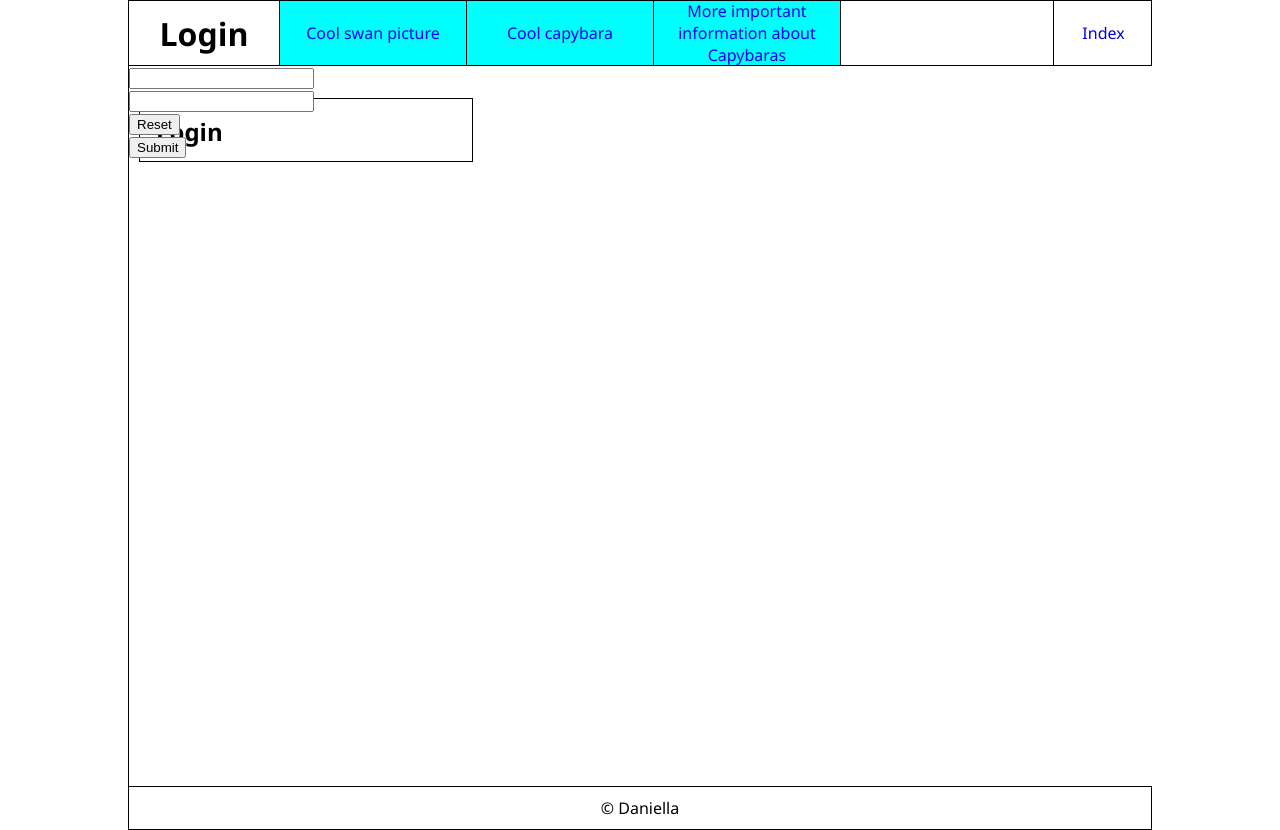
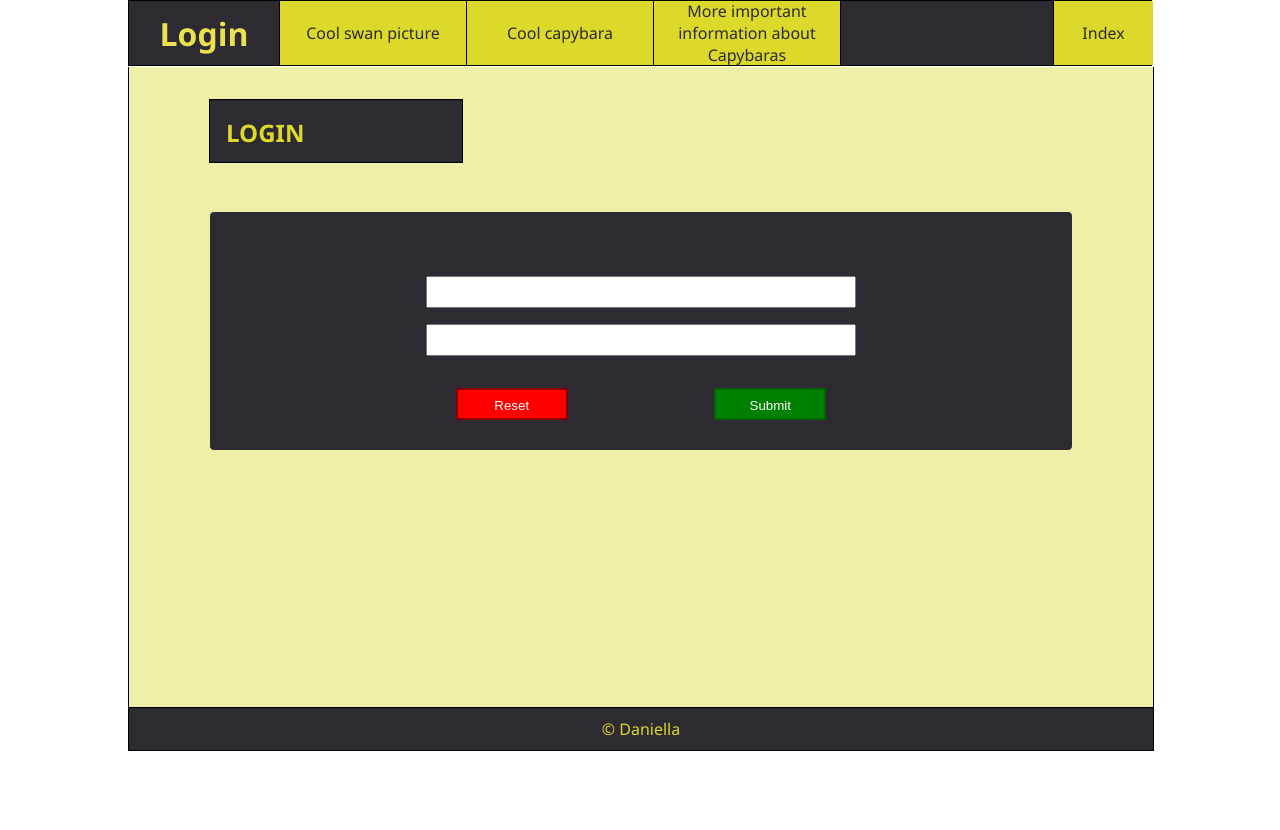
Before and after one commit to DaniellaNoren/Website, a plain HTML site: page html/login.html in a window 1280 px wide. After the commit the page ends 800 px from the top, so only its background shows below. Drawn offline with Linux system fonts and the light colour scheme.

Commit message:
Finish css

```diff
--- a/css/style.css
+++ b/css/style.css
@@ -3,6 +3,7 @@ body {
     max-width: 1024px;
     margin: auto;
     -ms-overflow-style: none;
+    position: relative;
 }
 body::-webkit-scrollbar {
     display: none;
@@ -10,20 +11,21 @@ body::-webkit-scrollbar {
 header{
     display: grid;
     grid-template-columns: 150px 674px 100px 100px;
-    grid-auto-flow: column;
     border: 1px solid black;
+}
+header, footer, section > h2, aside > h2, form, aside > ul > h3 {
+    background-color: #2D2A32;
 }
 header h1{
     margin: 0;
-    width: 100%;
     display: flex;
     justify-content: center;
     flex-direction: column;
     text-align: center;
-
+    color: #EAE151
 }
-header nav{
-    height: auto;
+a{
+    color: #2D2A32;
 }
 header > a{
     grid-column: 4/5;
@@ -36,13 +38,14 @@ header > a{
 }
 header nav > ul{
     display: flex;
-    justify-content: flex-start;
     padding: 0;
     margin: 0;
 }
+header > nav > ul > li, header > a{
+    background-color: #DDD92A;
+}
 header nav > ul li{
     height: 4rem;
-    background-color: cyan;
     border-left: 1px solid black;
     list-style: none;
     text-align: center;
@@ -60,11 +63,11 @@ header nav ul li > a{
     width: 11rem;
 }
 section {
-    height: 45rem;
     display: inline-grid;
-    grid-template-columns: 10px 324px 10px 324px 10px;
-    grid-template-rows: 2rem 4rem 1rem 10rem 1rem 13rem 12rem 1rem;
+    grid-template-columns: 10px 324px 10px 324px 10px 346px;
+    grid-template-rows: 2rem 4rem 1rem 6rem 1rem 12rem 13rem 1rem;
     border-left: 1px solid black;
+    border-right: 1px solid black;
 }
 section > h2 {
     padding: 1rem;
@@ -73,10 +76,13 @@ section > h2 {
     grid-row: 2/3;
     grid-column: 2/4;
 }
+section > h2, aside > h2, footer{
+    color: #DDD92A;
+}
 section > p {
     margin: 0;
     grid-row: 4/5;
-    grid-column: 2/-2;
+    grid-column: 2/-3;
     border: 1px solid black;
     padding: 1rem;
 }
@@ -88,16 +94,30 @@ section > article:first-of-type{
     grid-row: 6/7;
     grid-column: 2/3;
 }
+section > article:first-of-type > p:nth-child(3){
+    font-weight: bold;
+    color: blue;
+}
 section > article:last-of-type{
     grid-column: 4/5;
     grid-row: 6/8;
 }
+aside, section{
+    top: 4.2rem;
+    height: 40rem;
+    background-color: #EEEFA8;
+}
+aside, section, footer {
+    position: absolute;
+}
+article, aside > ul, section > p {
+    background-color: #FAFDF6;
+}
 aside{
-    height: 45rem;
+    left: 684px;
     display: inline-grid;
-    grid-template-rows: 2rem 2rem auto 18rem;
+    grid-template-rows: 2rem 3rem auto 17rem;
     grid-template-columns: 15px 308px 15px;
-    border-right: 1px solid black;
     border-left: 1px solid black;
 }
 aside * {
@@ -118,6 +138,13 @@ aside > ul {
     list-style: none;
     margin-top: 0;
     padding-top: 1rem;
+    padding-bottom: 1rem;
+}
+aside > ul > li:nth-child(odd){
+    color: red;
+}
+aside > ul > li:nth-child(even){
+    color: green;
 }
 aside > ul > li > h3 {
     margin-top: 0.5rem;
@@ -129,6 +156,55 @@ aside > ul > li > ol > li > p{
 }
 footer {
     text-align: center;
-    padding: 10px;
+    top: 44.2rem;
+    padding-top: 10px;
+    padding-bottom: 10px;
     border: 1px solid black;
+    width: 1024px;
 }
+section > form{
+    display: grid;
+    grid-template-columns: 25% 20% 10% 20% 25%;
+    grid-template-rows: 2rem 2rem 1rem 2rem 2rem 4rem 3rem;
+    padding-top: 2rem;
+    margin: 2rem 5rem 2rem;
+    border: 1px solid #EEEFA8;
+    grid-column: 1/8;
+    grid-row: 4/7;
+    border-radius: 5px;
+}
+section > form > input[type="text"], section > form > input[type="password"]{
+    grid-column: 2/-2;
+ }
+section > form > input[type="text"]{
+   grid-row: 2/3;
+}
+section > form > input[type="password"]{
+   grid-row: 4/5;
+}
+section > form > input[type="submit"], section > form > input[type="reset"]{
+    grid-row: 5/7;
+    width: 7rem;
+    height: 2rem;
+    padding: 0.5rem 1rem 0.5rem 1rem;
+    border-radius: 1px;
+    color: white;
+    place-self: center;
+}
+section > form > input[type="submit"]{
+    grid-column: 4/5;
+    border: 2px solid darkgreen;;
+    background-color: green;
+}
+section > form > input[type="reset"]{
+    grid-column: 2/3;
+    border: 2px solid darkred;
+    background-color: red;
+}
+section > form, #login-headline{
+    margin-left: 5rem;
+}
+#login-headline{
+    grid-column: 1/3;
+    text-transform: uppercase;
+}
--- a/html/login.html
+++ b/html/login.html
@@ -20,7 +20,7 @@
         <a href="./index.html">Index</a>
     </header>
     <section>
-        <h2>Login</h2>
+        <h2 id="login-headline">Login</h2>
         <form>
             <input type="text">
             <input type="password">
```
